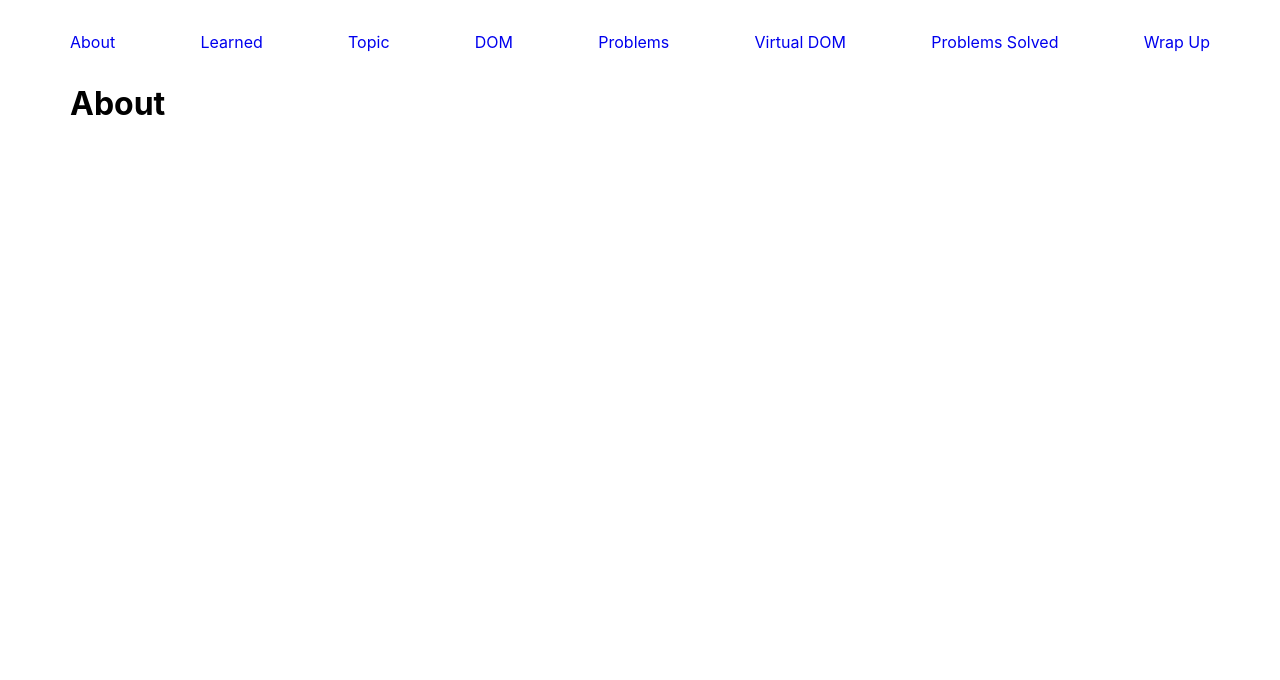
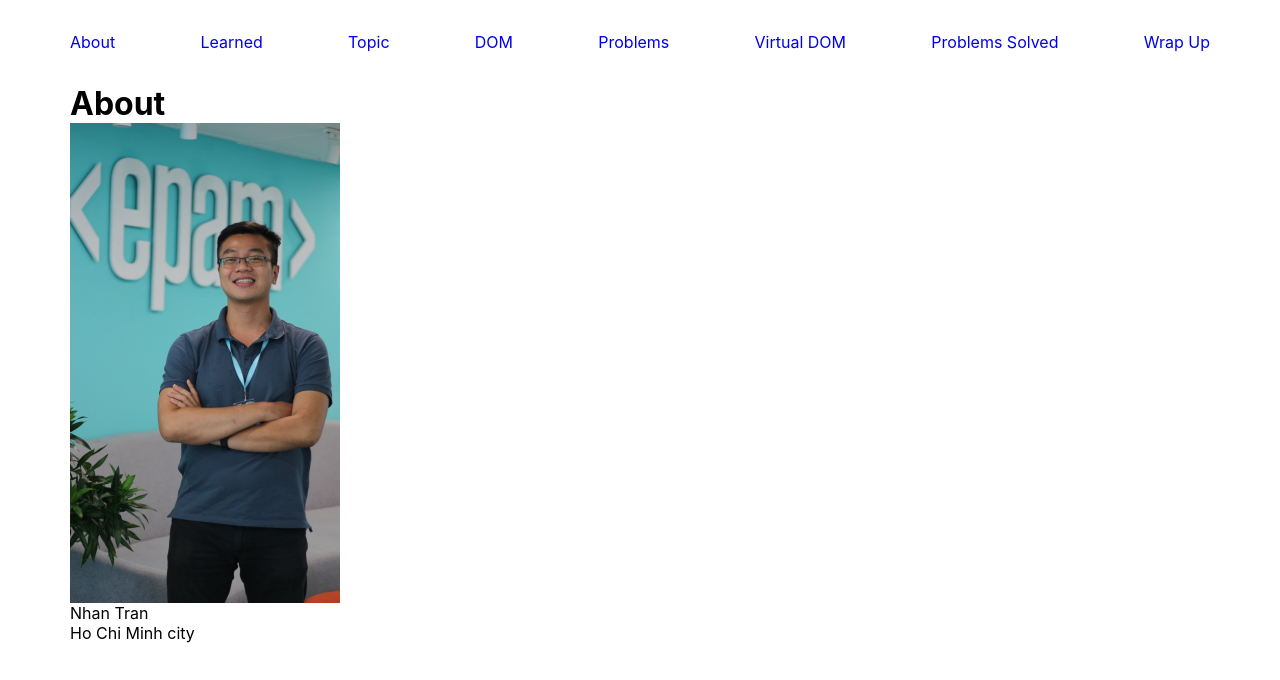
Before and after one commit to nhantran3395/eea-demo-virtual-dom-nhan-tran, a React (Create React App) app: page /about in a window 1280 px wide. Shown: the top 680 px of the page. Built offline with nearby package versions, Linux system fonts and the light colour scheme.

Commit message:
feat: add picture and info on about page

```diff
--- /dev/null
+++ b/src/pages/AboutPage.css
@@ -0,0 +1,9 @@
+#about-image-container {
+  width: 270px;
+  height: 480px;
+}
+
+#about-image {
+  max-width: 100%;
+  max-height: 100%;
+}
--- a/src/pages/AboutPage.tsx
+++ b/src/pages/AboutPage.tsx
@@ -1,5 +1,17 @@
+import './AboutPage.css';
+import myPicture from '../my_picture.jpg';
+
 function AboutPage() {
-  return <h1>About</h1>;
+  return (
+    <div>
+      <h1>About</h1>
+      <div id="about-image-container">
+        <img src={myPicture} alt="me" id="about-image" />
+      </div>
+      <p>Nhan Tran</p>
+      <p>Ho Chi Minh city</p>
+    </div>
+  );
 }
 
 export default AboutPage;
```
Also changed, not shown: src/my_picture.jpg (added).
